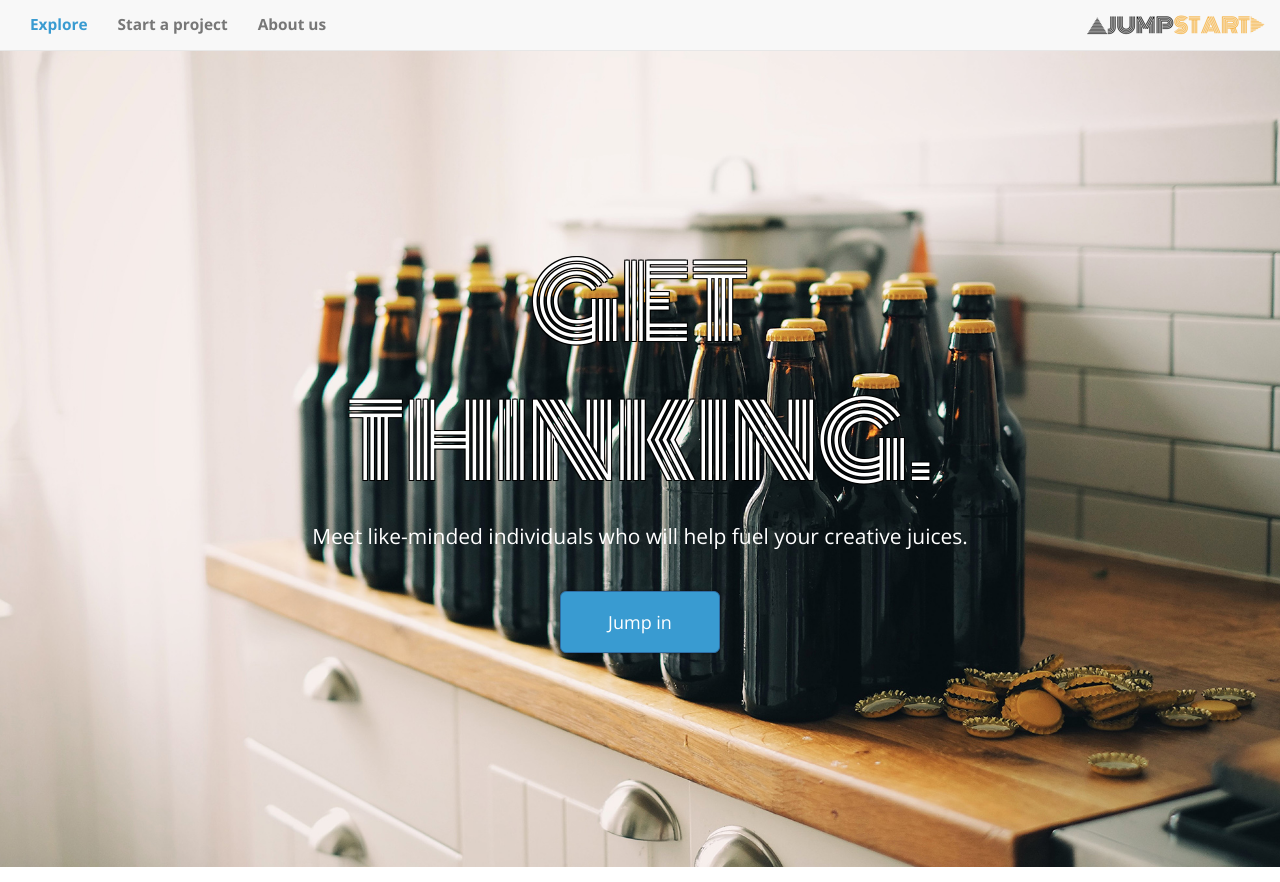
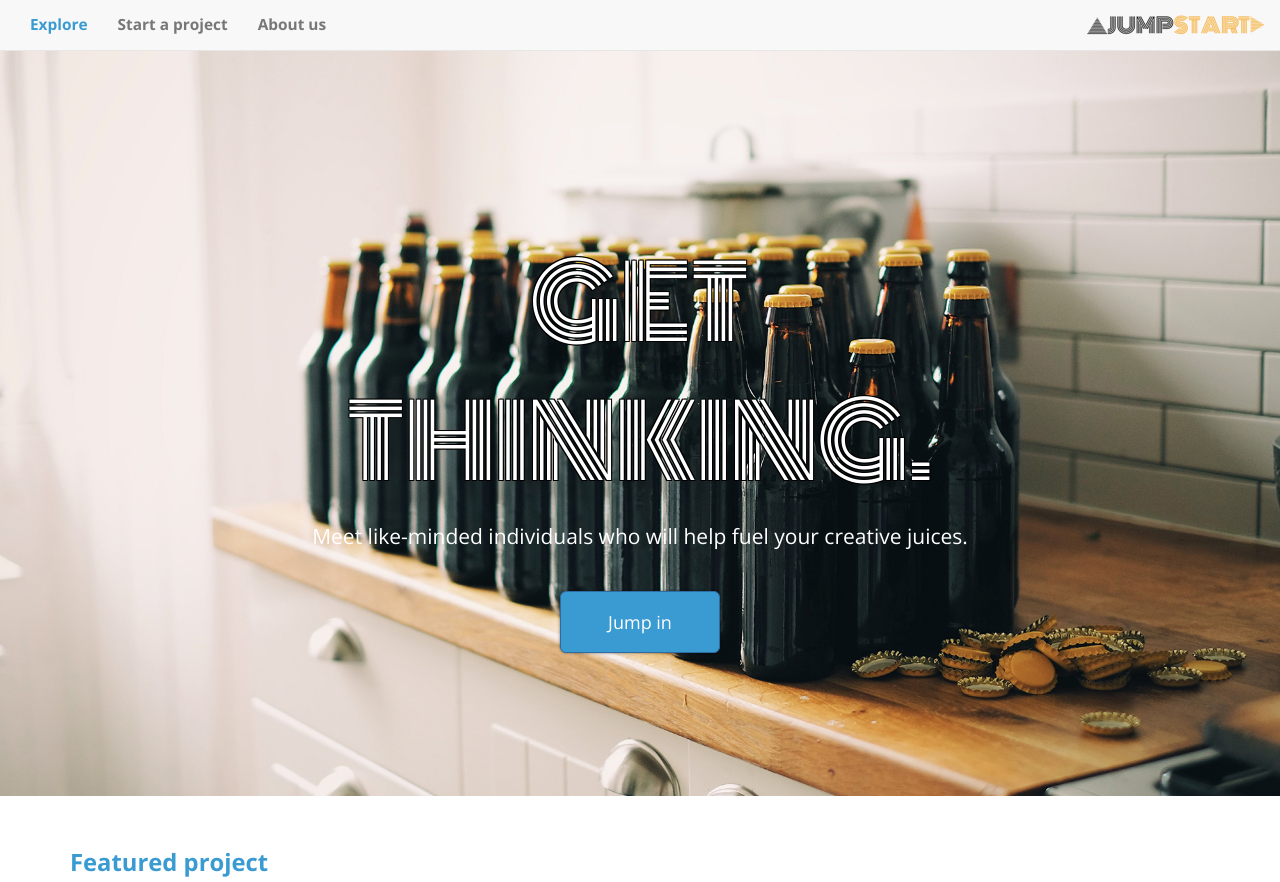
Before and after one commit to mfieldsboston/Jumpstart, a plain HTML site: page index.html in a window 1280 px wide. Shown: the top 882 px of the page. Drawn offline with nearby package versions, Linux system fonts and the light colour scheme.

Commit message:
implemented carousel tweak to first draft

```diff
--- a/resources/css/style.css
+++ b/resources/css/style.css
@@ -103,6 +103,7 @@ p, h1, h2, li, a {
 .jumbotron .container {
   width: 51.3rem;
   padding: 11.85rem 0;
+  height: 50rem;
 }
 
 /* JUMBOTRON MEDIA QUERIES */
--- a/resources/js/main.js
+++ b/resources/js/main.js
@@ -8,5 +8,4 @@ $(document).ready(function(){
     pauseOnFocus: false,
     pauseOnHover: false
   });
-
 });
```
